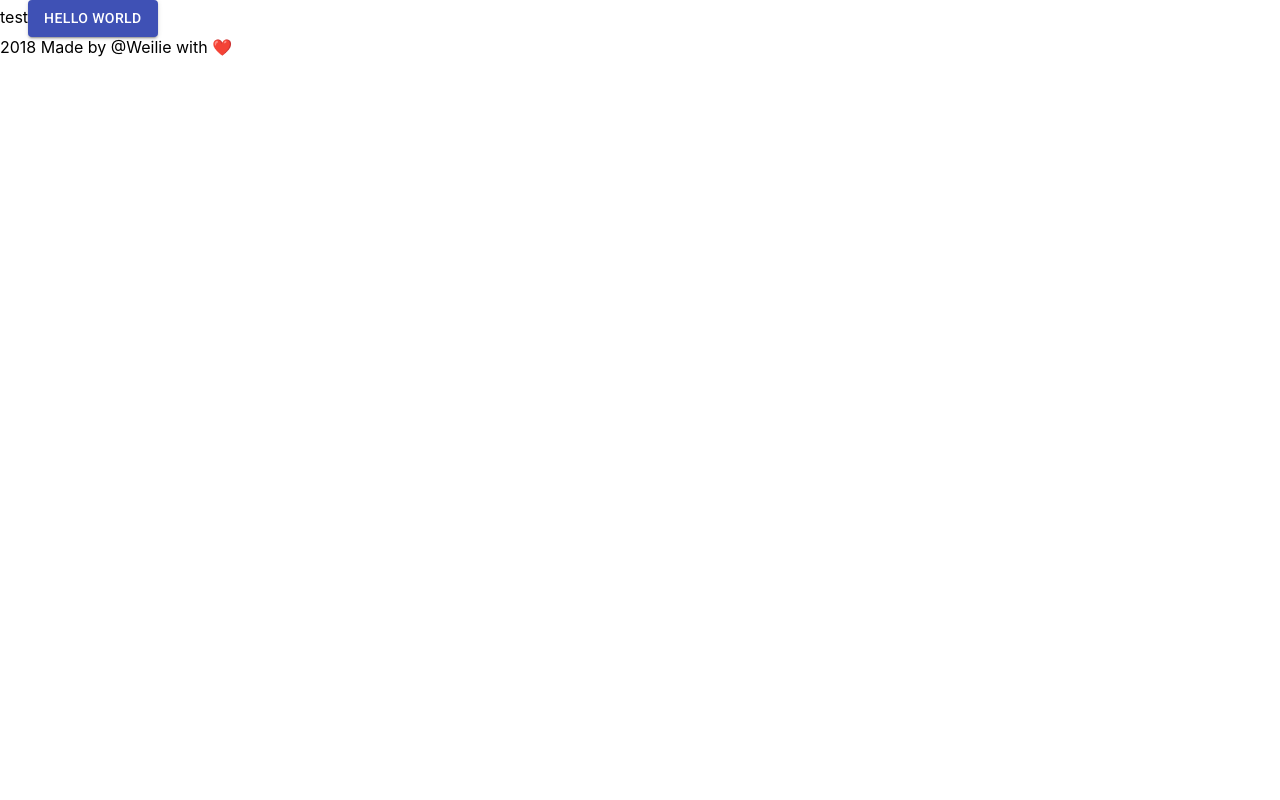
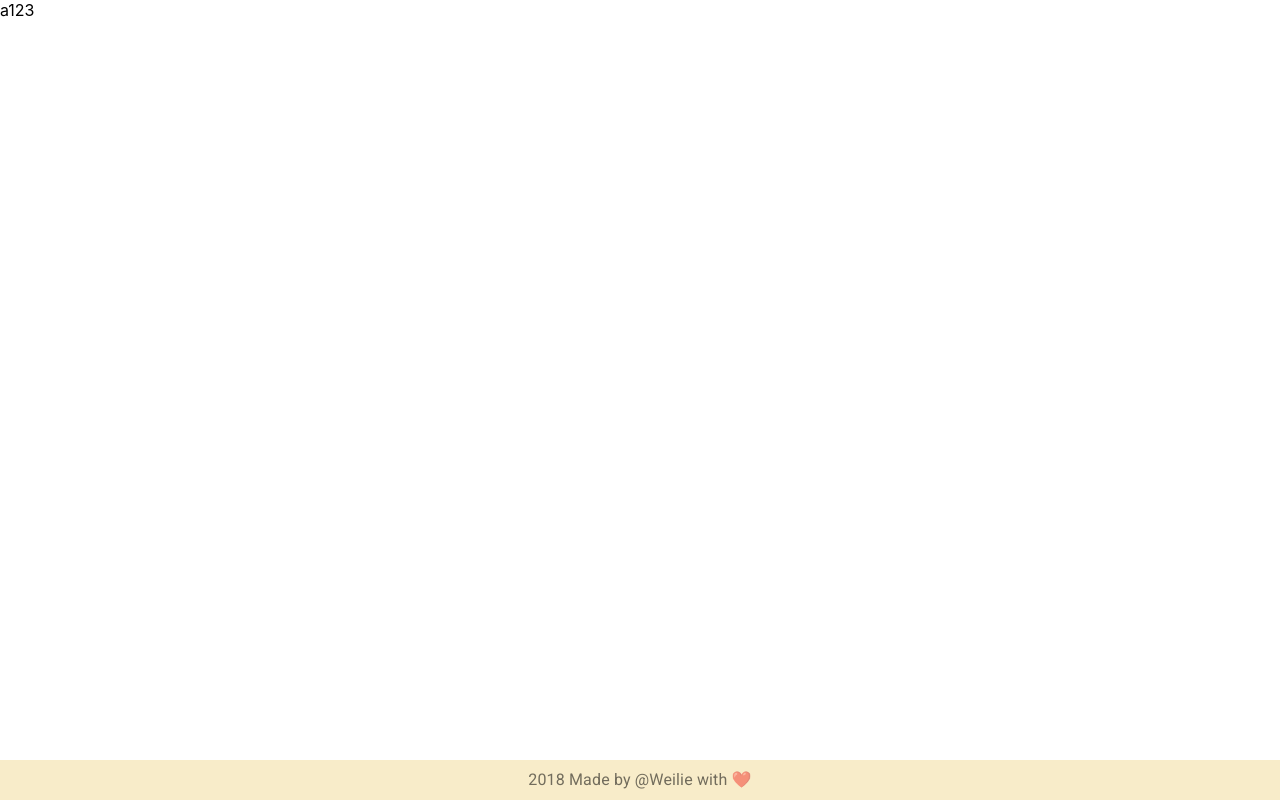
Before and after one commit to charlieworld/classIn, a Next.js app: page / in a window 1280 px wide. Built offline with nearby package versions, Linux system fonts and the light colour scheme.

Commit message:
[Refactor] add <Footer /> component

```diff
--- a/components/Footer.tsx
+++ b/components/Footer.tsx
@@ -1,9 +1,22 @@
+import styled from 'styled-components';
+import Typography from '@material-ui/core/Typography';
 
-export default function Footer() {
+const Footer = styled.footer`
+  width: 100vw;
+  position: fixed;
+  z-index: 100;
+  bottom: 0;
+  background-color: #F8ECC9;
+  padding: 0.5rem 0;
+`;
+
+export default function FooterComponent() {
 
   return (
-    <footer>
-      2018 Made by @Weilie with ❤️
-    </footer>
+    <Footer>
+      <Typography color="textSecondary"align="center">
+        2018 Made by @Weilie with ❤️
+      </Typography>
+    </Footer>
   );
 }
--- a/components/MainLayout.tsx
+++ b/components/MainLayout.tsx
@@ -1,18 +1,21 @@
 import Head from 'next/head';
+import { ThemeProvider } from '@material-ui/core/styles';
 import Footer from './Footer';
+import theme from '../utils/theme';
 
 export default function MainLayout(props: { children: React.ReactNode; }) {
   const { children } = props;
 
   return (
+    <ThemeProvider theme={theme}>
       <div id="main">
         <Head>
           <title>ClassIn | 專屬輔大人的修課經驗交流平台</title>
-        <meta http-equiv="pragma" content="no-cache"></meta>
+          <meta httpEquiv="pragma" content="no-cache"></meta>
           <meta name="description" content="專屬輔大學生的修課評價網站，來看看學長姐們對於不同課程的評價、也分享你這學期所修的課吧！" />
           <meta name="author" content="ClassIn"/>
           <meta name="viewport" content="width=device-width, initial-scale=1.0"/>
-        <meta http-equiv="X-UA-Compatible" content="IE=edge"/>
+          <meta httpEquiv="X-UA-Compatible" content="IE=edge"/>
           <link rel="icon" href="/favicon.ico" />
           <meta property="og:title" content="ClassIn | 專屬輔大人的修課經驗交流平台"/>
           <meta property="og:description" content="專屬輔大學生的修課評價網站，來看看學長姐們對於不同課程的評價、也分享你這學期所修的課吧！" />
@@ -26,5 +29,6 @@ export default function MainLayout(props: { children: React.ReactNode; }) {
         {children}
         <Footer />
       </div>
+    </ThemeProvider>
   );
 }
--- a/package.json
+++ b/package.json
@@ -14,9 +14,11 @@
     "@material-ui/icons": "^4.11.2",
     "next": "10.2.3",
     "react": "17.0.2",
-    "react-dom": "17.0.2"
+    "react-dom": "17.0.2",
+    "styled-components": "^5.3.0"
   },
   "devDependencies": {
+    "@types/styled-components": "^5.1.9",
     "eslint": "^7.28.0",
     "eslint-config-airbnb": "^18.2.1",
     "eslint-plugin-import": "^2.23.4",
--- /dev/null
+++ b/pages/_document.js
@@ -0,0 +1,32 @@
+/* eslint-disable react/jsx-props-no-spreading */
+/* eslint-disable implicit-arrow-linebreak */
+import Document from 'next/document';
+import { ServerStyleSheet } from 'styled-components';
+
+export default class MyDocument extends Document {
+  static async getInitialProps(ctx) {
+    const sheet = new ServerStyleSheet();
+    const originalRenderPage = ctx.renderPage;
+
+    try {
+      ctx.renderPage = () =>
+        originalRenderPage({
+          enhanceApp: (App) => (props) =>
+            sheet.collectStyles(<App {...props} />),
+        });
+
+      const initialProps = await Document.getInitialProps(ctx);
+      return {
+        ...initialProps,
+        styles: (
+          <>
+            {initialProps.styles}
+            {sheet.getStyleElement()}
+          </>
+        ),
+      };
+    } finally {
+      sheet.seal();
+    }
+  }
+}
--- a/pages/index.tsx
+++ b/pages/index.tsx
@@ -1,13 +1,12 @@
 import Button from '@material-ui/core/Button';
+import Typography from '@material-ui/core/Typography';
+import Link from '@material-ui/core/Link';
 import MainLayout from '../components/MainLayout'
 
 export default function Index() {
   return (
     <MainLayout>
-      test
-      <Button variant="contained" color="primary">
-        Hello World
-      </Button>
+      a123
     </MainLayout>
   );
 }
--- /dev/null
+++ b/utils/theme.ts
@@ -0,0 +1,22 @@
+import red from '@material-ui/core/colors/red';
+import { createMuiTheme } from '@material-ui/core/styles';
+
+// A custom theme for this app
+const theme = createMuiTheme({
+  palette: {
+    primary: {
+      main: '#EB9F9F',
+    },
+    secondary: {
+      main: '#F8ECC9',
+    },
+    error: {
+      main: red.A400,
+    },
+    background: {
+      default: '#fff',
+    },
+  },
+});
+
+export default theme;
```
Also changed, not shown: 1 other file (tests, documents, lock files or other folders). Lines whose indentation alone changed are shown as unchanged.
